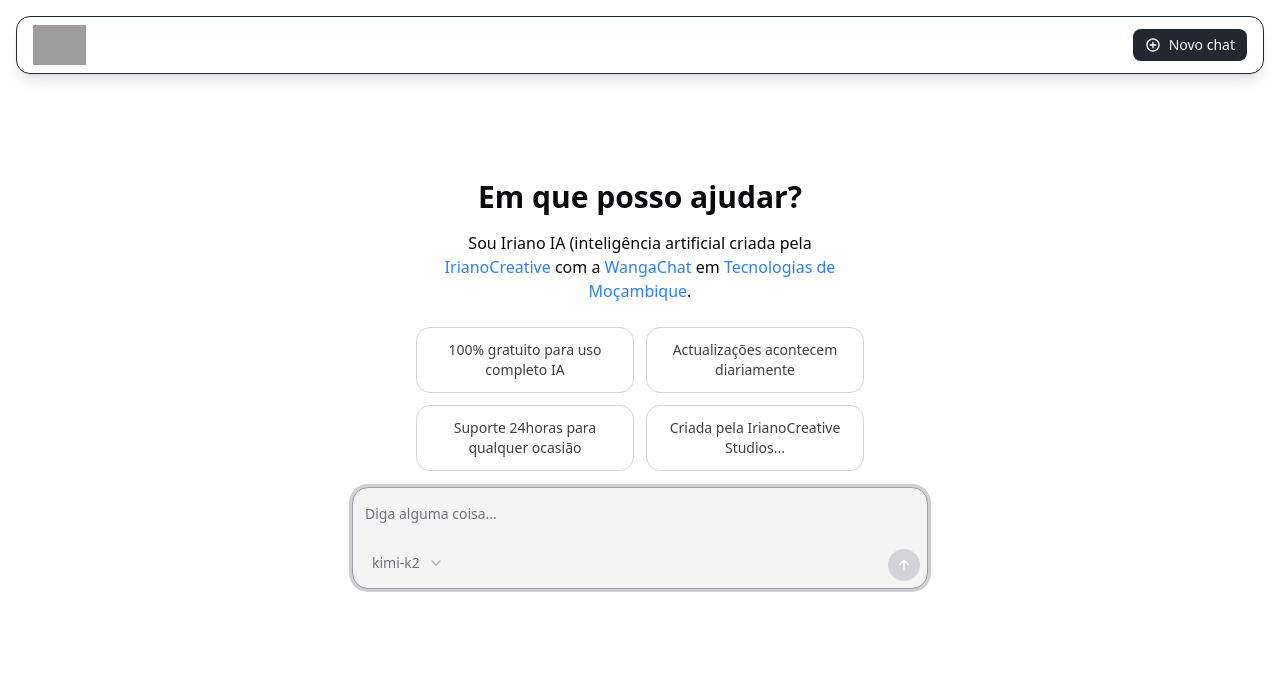
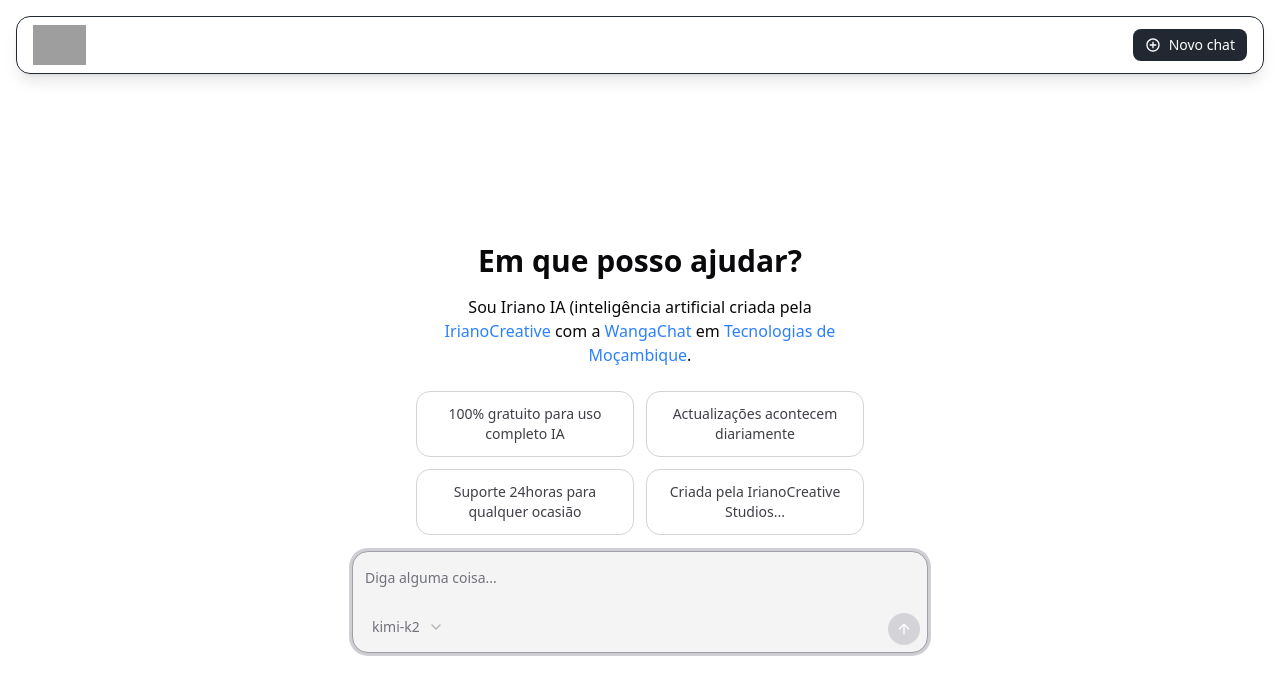
Before and after one commit to iriano380/hey-iriano, a Next.js app: page / in a window 1280 px wide. Shown: the top 694 px of the page. Built offline with nearby package versions, Linux system fonts and the light colour scheme; grey boxes are pictures that could not be loaded; what @ai-sdk/groq would draw is missing.

Commit message:
Update header.tsx

```diff
--- a/components/header.tsx
+++ b/components/header.tsx
@@ -4,11 +4,21 @@
 export const Header = () => {
   return (
     <>
-      {/* Nuvem branca atrás do cabeçalho (agora estendida para baixo) */}
+      {/* CAMADA 1 — Fundo branco sólido (novo cabeçalho secundário) */}
       <div
         className="
           fixed top-0 left-0 right-0
-    h-40        /* aumentei de 20 para 40 */
+          h-24
+          bg-white dark:bg-zinc-900
+          z-20
+        "
+      />
+
+      {/* CAMADA 2 — Nuvem branca transparente */}
+      <div
+        className="
+          fixed top-0 left-0 right-0
+          h-40
           bg-white/50 dark:bg-zinc-900/40
           backdrop-blur-xl
           pointer-events-none
@@ -26,12 +36,17 @@
         }}
       />
 
-      {/* Cabeçalho real acima das nuvens */}
+      {/* CAMADA 3 — Cabeçalho arredondado real */}
       <div
-        className="fixed right-0 left-0 top-4 mx-4 rounded-xl bg-white/30 dark:bg-zinc-950/30 backdrop-blur-md shadow-lg z-50 border"
-        style={{ borderColor: "#212832" }}
+        className="
+          fixed right-0 left-0 top-4 mx-4 rounded-xl
+          bg-white/30 dark:bg-zinc-950/30
+          backdrop-blur-md shadow-lg z-50 border
+        "
+        style={{ borderColor: '#212832' }}
       >
         <div className="flex justify-between items-center py-2 px-4">
+
           {/* Logo */}
           <div className="flex flex-row items-center gap-2 shrink-0">
             <Link href="/" className="flex items-center">
@@ -49,8 +64,12 @@
               <DeployButton />
             </div>
           </div>
+
         </div>
       </div>
+
+      {/* EMPURRAR CONTEÚDO — evita que a IA fique escondida atrás do cabeçalho */}
+      <div className="h-32" />
     </>
   );
 };
```
Lines whose indentation alone changed are shown as unchanged.
